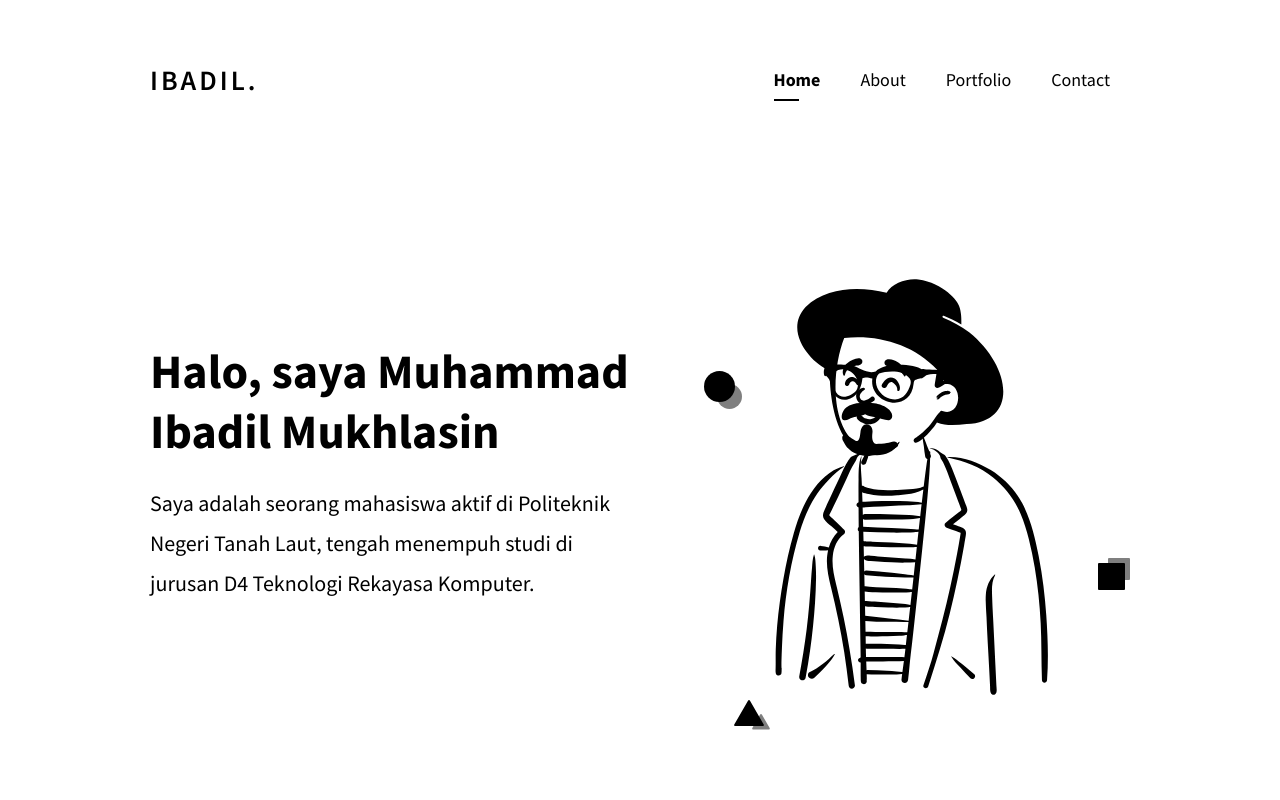
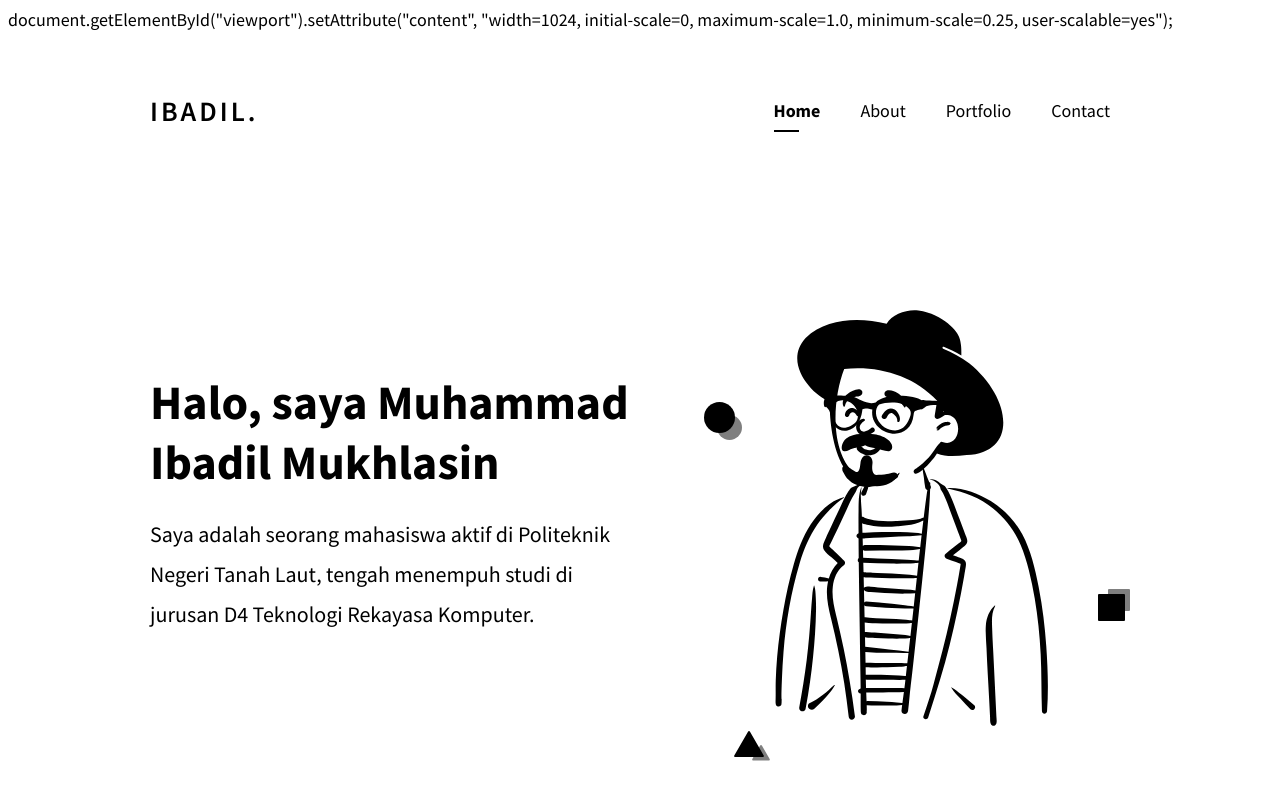
Before and after one commit to ibadil307/web1, a Next.js app: page / in a window 1280 px wide. Shown: the top 800 px of the page. Built offline with nearby package versions, Linux system fonts and the light colour scheme.

Commit message:
Update index.jsx

```diff
--- a/pages/index.jsx
+++ b/pages/index.jsx
@@ -10,7 +10,7 @@ function Home() {
 
         <title>Home</title>
       </Head>
-
+document.getElementById("viewport").setAttribute("content", "width=1024, initial-scale=0, maximum-scale=1.0, minimum-scale=0.25, user-scalable=yes");
       <Navbar />
 
       <section className="hero">
```
